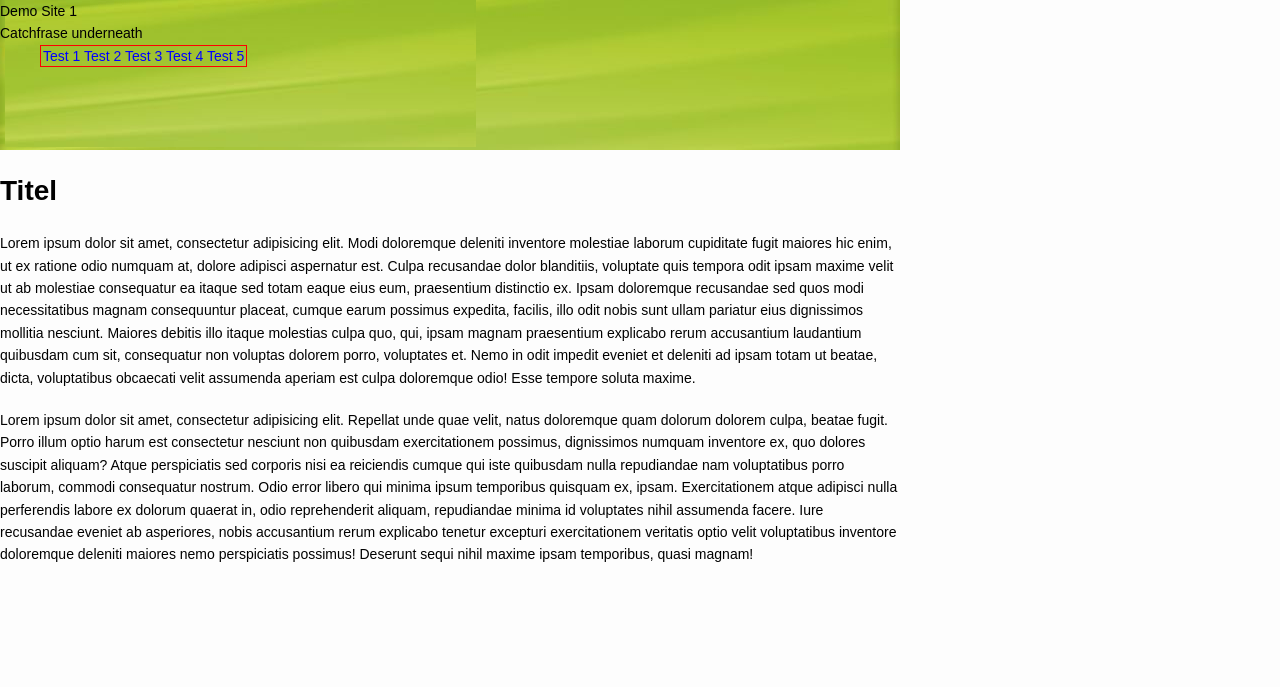
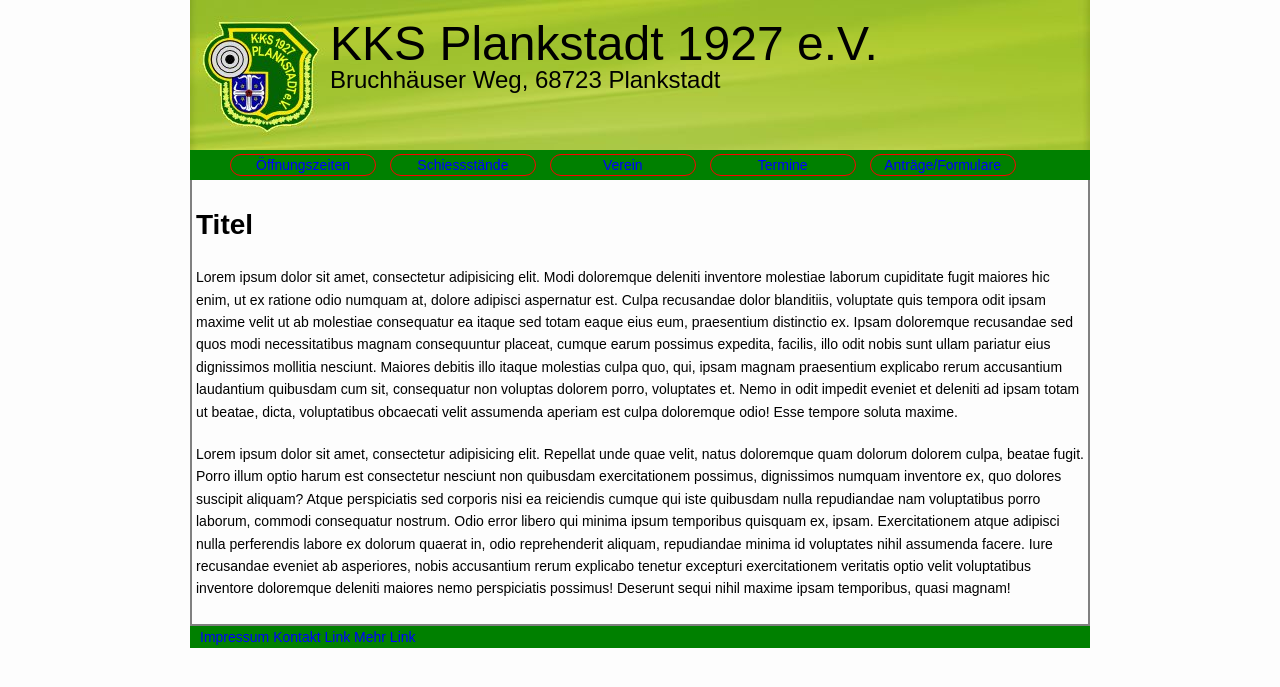
Before and after one commit to tamepenguin/kks-plankstadt, a Jekyll site: the page built from index.markdown, in a window 1280 px wide. Shown: the top 687 px of the page. Built offline with Jekyll 4.4.1, drawn with Linux system fonts in a browser that asks for light colours.

Commit message:
Starting to look like layout

```diff
--- a/_includes/footer.html
+++ b/_includes/footer.html
@@ -1,6 +1,10 @@
 <footer class="site-footer">
   <div class="wrapper">
+  <a href="impressum.html">Impressum</a>
+  <a href="contakt.html">Kontakt</a>
+  <a href="#">Link</a>
+  <a href="#">Mehr Link</a>
+
 
   </div>
-
 </footer>
--- a/_includes/header.html
+++ b/_includes/header.html
@@ -1,13 +1,16 @@
 <header class="site-header">
 	 <div class="wrapper">
+
 	 		<div id='site-header'>
-	<!--  			<h1>KKS Plankstadt 1927 e.V.</h1>
-	 			<h2>Schützenverein mit Zuwachs</h2> -->
-        <div id="sitetitle">Demo Site 1</div>
-        <div id="catchphrase">Catchfrase underneath</div>
-	 		  <nav class="site-nav">
-    			{% include menu.html %}
-    		</nav>
+
+        <div id="headertext">
+          <div id="sitetitle">KKS Plankstadt 1927 e.V.</div>
+          <div id="catchphrase">Bruchhäuser Weg, 68723 Plankstadt</div>
+        </div>
       </div>
+      <nav id="header-nav">
+        {% include menu.html %}
+      </nav>
+
   </div>
 </header>
--- a/_includes/menu.html
+++ b/_includes/menu.html
@@ -1,19 +1,9 @@
-<!-- <ul>
+<ul>
 	<li><a href="oeffnungszeiten.html">Öffnungszeiten</a></li>
 	<li><a href="schiessstaende.html">Schiessstände</a></li>
 	<li><a href="verein.html">Verein</a></li>
 	<li><a href="termine.html">Termine</a></li>
-	<li><a href="antraege.html">Anträge und Formulare</a></li>
-</ul>
- -->
-<ul>
-	<li>
-		<a href="#">Test 1</a>
-		<a href="#">Test 2</a>
-		<a href="#">Test 3</a>
-		<a href="#">Test 4</a>
-		<a href="#">Test 5</a>
-	</li>
+	<li><a href="antraege.html">Anträge/Formulare</a></li>
 </ul>
 <!--
 	Neues?Test 1
--- a/_layouts/default.html
+++ b/_layouts/default.html
@@ -4,7 +4,9 @@
   {% include head.html %}
 
   <body>
-    <div id="allsite">
+    <div class="container">
+    <div class="html-content">
+
     {% include header.html %}
     <div class="page-content">
       <div class="wrapper">
@@ -13,6 +15,7 @@
     </div>
     {% include footer.html %}
     </div>
+    </div>
   </body>
 
 </html>
--- a/_sass/_base.sass
+++ b/_sass/_base.sass
@@ -94,14 +94,12 @@ body
 
 
 
-#allsite
-  display: inline-block
-
-  width: 900px
+.container
 
 
-
-
+  .html-content
+    width: 900px
+    margin: 0 auto
 
 @media screen and (max-width: 480px)
   h3
--- /dev/null
+++ b/_sass/_footer.sass
@@ -0,0 +1,3 @@
+.site-footer
+  background: green
+  padding: 0px  0px  0px 10px
--- a/_sass/_header.sass
+++ b/_sass/_header.sass
@@ -1,32 +1,17 @@
 header
   margin-top: 0px
+  line-height: 1
   #site-header
     background-image: url('/images/kksheader.png')
     background-repeat: no-repeat
     height: 150px
-    h1
 
-      font-size: 40px
+    #headertext
+      margin-left: 140px
+      padding-top: 20px
 
+    #sitetitle
+      font-size: 48px
 
-    h2
-      margin-left: 130px
-      margin-top: 0px
-      padding-top: 0px
-      font-size: 25px
-      line-heigt: 1
-    nav
-      display: inline
-
-
-
-  ul
-    list-style-type: none
-    margin: 0
-    li
-      display: inline
-      border: 1px solid red
-      margin-right: 10px
-      padding: 2px
-
-      a
+    #catchphrase
+      font-size: 24px
--- /dev/null
+++ b/_sass/_menu.sass
@@ -0,0 +1,22 @@
+nav#header-nav
+  background-color: green
+  padding-top: 8px
+  padding-bottom: 8px
+
+  ul
+    list-style-type: none
+    margin: 0
+    padding-top: 00px
+
+    li
+      display: inline
+      border: 1px solid red
+      border-radius: 15px
+
+      margin-right: 10px
+      padding: 2px
+
+      a
+        display: inline-block
+        width: 10em
+        text-align: center
--- /dev/null
+++ b/_sass/_page.sass
@@ -0,0 +1,5 @@
+.page-content
+  padding: 4px
+  border-left: 2px solid grey
+  border-right: 2px solid grey
+  border-bottom: 2px solid grey
--- a/main.scss
+++ b/main.scss
@@ -50,3 +50,6 @@ $on-laptop:        800px;
 @import 'fonts';
 @import 'base';
 @import 'header';
+@import 'menu';
+@import 'page';
+@import 'footer';
```
Also changed, not shown: images/kksheader.png.
